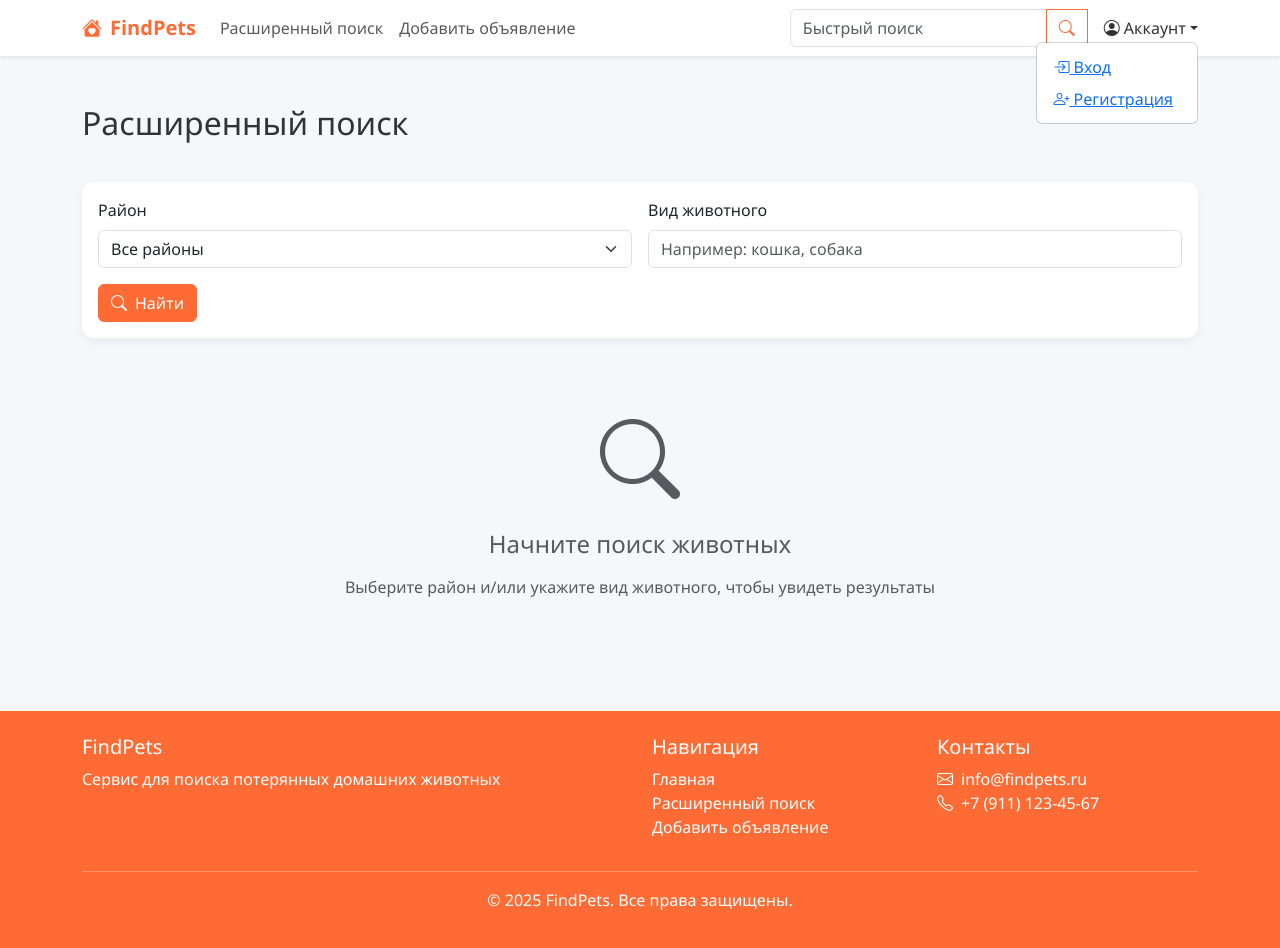
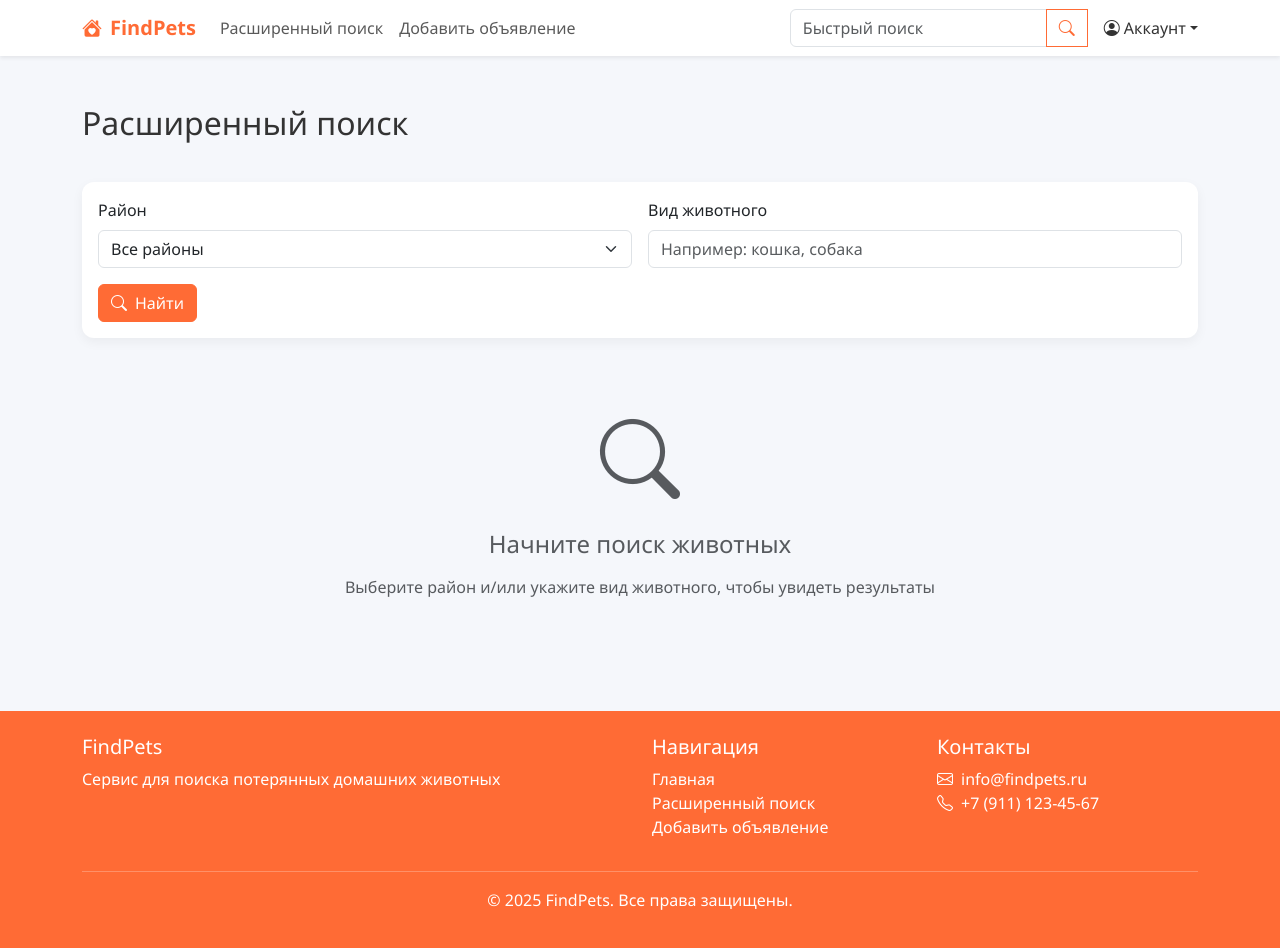
Before and after one commit to eqhow/pets-site.react, a React (Create React App) app: page /advancedsearch in a window 1280 px wide. Shown: the top 948 px of the page. Built offline with nearby package versions, Linux system fonts and the light colour scheme.

Commit message:
fixed header

```diff
--- a/src/components/Header.jsx
+++ b/src/components/Header.jsx
@@ -25,6 +25,9 @@ function Header(props) {
               type="button"
               data-bs-toggle="collapse"
               data-bs-target="#navbarNav"
+              aria-controls="navbarNav"
+              aria-expanded="false"
+              aria-label="Toggle navigation"
             >
               <span className="navbar-toggler-icon" />
             </button>
@@ -57,20 +60,33 @@ function Header(props) {
                   </button>
                   <div className="quick-search-results" id="quick-search-results" />
                 </div>
-                    <div class="nav-item dropdown">
-                        <a class="nav-link dropdown-toggle d-flex align-items-center show" href="#" id="navbarDropdown" role="button" data-bs-toggle="dropdown" aria-expanded="true">
-                            <i class="bi bi-person-circle me-1"></i> Аккаунт
-                        </a>
-                        <ul class="dropdown-menu dropdown-menu-end show" id="account-dropdown" data-bs-popper="static">
-                    <li><a class="dropdown-item">
-                    <Link className="dropdown-item" class="bi bi-box-arrow-in-right me-2" to={'/sign-in'}> Вход </Link> </a> </li>
-                    <li><a class="dropdown-item">
-                    <Link className="dropdown-item" class="bi bi-person-plus me-2" to={'/registration'}> Регистрация </Link> </a> </li>
-                    </ul>
-                    </div>
-                </div>
+                <div className="nav-item dropdown">
+                  <a
+                    className="nav-link dropdown-toggle d-flex align-items-center"
+                    href="#"
+                    id="navbarDropdown"
+                    role="button"
+                    data-bs-toggle="dropdown"
+                    aria-expanded="false"
+                  >
+                    <i className="bi bi-person-circle me-1"></i> Аккаунт
+                  </a>
+                  <ul className="dropdown-menu dropdown-menu-end" aria-labelledby="navbarDropdown">
+                    <li>
+                      <Link className="dropdown-item" to={'/sign-in'}>
+                        <i className="bi bi-box-arrow-in-right me-2"></i> Вход
+                      </Link>
+                    </li>
+                    <li>
+                      <Link className="dropdown-item" to={'/registration'}>
+                        <i className="bi bi-person-plus me-2"></i> Регистрация
+                      </Link>
+                    </li>
+                  </ul>
                 </div>
               </div>
+            </div>
+          </div>
         </nav>
       </>
     );
```
